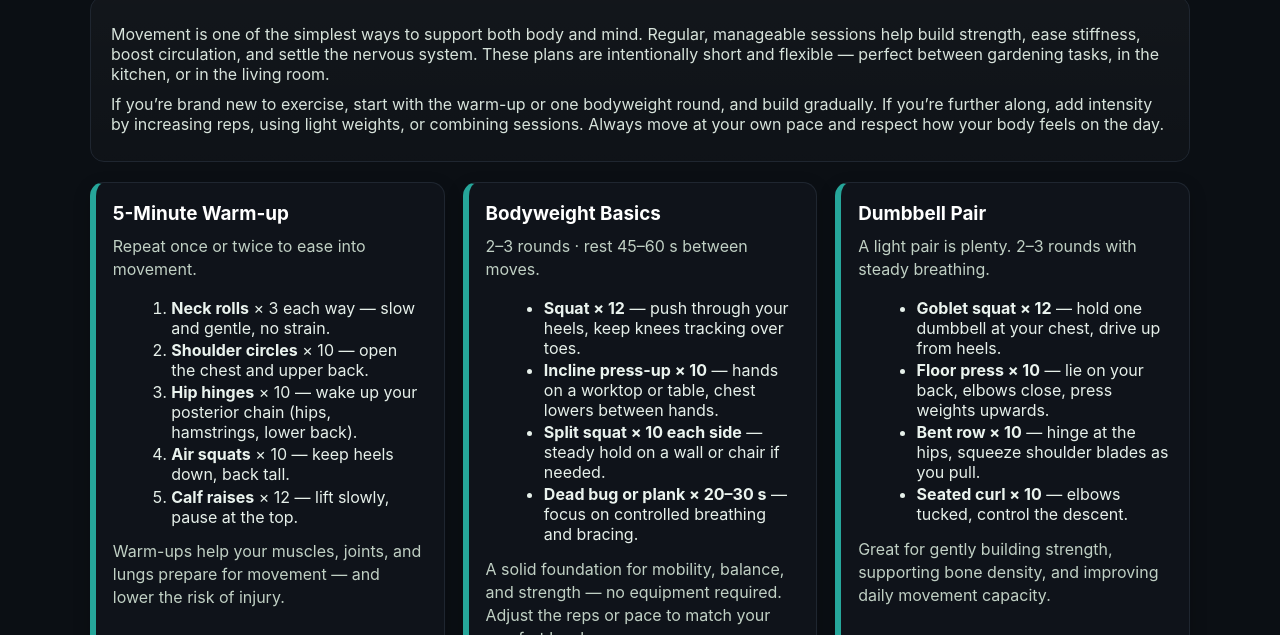
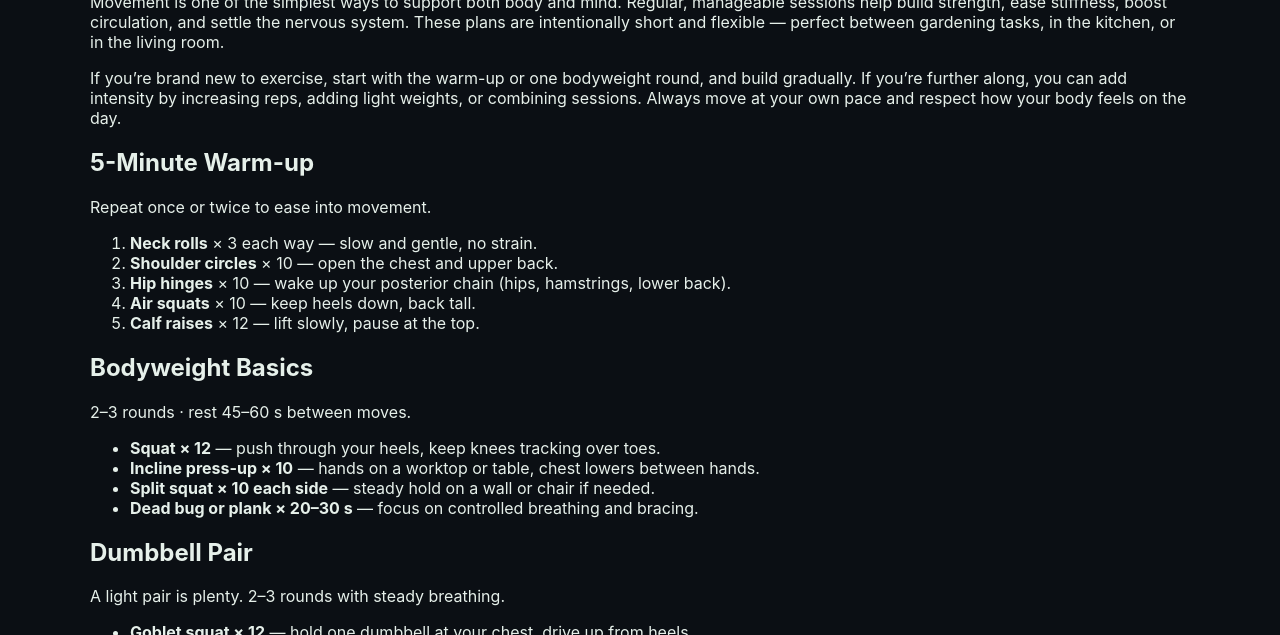
Before and after one commit to grantfitfuel/patchandpot, a Jekyll site: the page built from sites/exercise.html, in a window 1280 px wide and 900 px high, scrolled down 280 px, cut to the strip 265-900 px from the top of the window. Built offline with Jekyll 4.4.1, drawn with Linux system fonts in a browser that asks for light colours; some of the changed text lies outside the part shown.

Commit message:
Update exercise.html

```diff
--- a/sites/exercise.html
+++ b/sites/exercise.html
@@ -1,88 +1,14 @@
 ---
 layout: default
 title: Exercise — Patch & Pot
-description: Short, realistic exercise sessions that fit around life and growing. Gentle warm-ups, bodyweight basics, simple strength with dumbbells, and mindful movement to build energy without overwhelm.
-keywords: exercise, short workouts, bodyweight, dumbbell workout, warm up, cool down, accessible fitness, gentle movement, Patch and Pot, joint-friendly, mobility, home workout
+description: Short, realistic exercise sessions that fit around life and growing. Gentle warm-ups, bodyweight basics, simple strength with dumbbells, flexibility flows, and mindful movement to build energy without overwhelm.
+keywords: exercise, short workouts, bodyweight, dumbbell workout, warm up, cool down, accessible fitness, gentle movement, Patch and Pot, joint-friendly, mobility, home workout, flexibility, stretching
 ---
 
-<!-- Page-only styles (Exercise page only) -->
-<style>
-  :root{
-    --ex-accent: #26A69A;      /* teal accent for Exercise */
-    --ex-accent-dark:#1f8f86;
-  }
-
-  /* HERO: distinct image & crop (top of head + waist visible) */
-  .hero--exercise figure img{
-    height: clamp(380px, 52vh, 540px);
-    object-fit: cover;
-    object-position: center 34%;
-  }
-  @media (max-width: 900px){
-    .hero--exercise figure img{ height: 340px; object-position:center 30%; }
-  }
-
-  /* Intro copy block under hero */
-  .exercise-intro{
-    background: linear-gradient(180deg, rgba(255,255,255,.03), rgba(255,255,255,.015));
-    border: 1px solid var(--stroke);
-    border-radius: 14px;
-    padding: 1.1rem 1.25rem;
-    margin: 1.25rem 0 1.25rem;
-  }
-  .exercise-intro p{ margin:.6rem 0; color:#d7e3db; }
-
-  /* Grid of workout cards */
-  .exercise-grid{
-    display:grid; gap: 18px; align-items:start; margin: 1.25rem 0 2rem;
-  }
-  @media (min-width:700px){  .exercise-grid{ grid-template-columns: repeat(2, minmax(0,1fr)); } }   /* iPad */
-  @media (min-width:1100px){ .exercise-grid{ grid-template-columns: repeat(3, minmax(0,1fr)); } }  /* desktop */
-
-  /* Card with LEFT teal accent */
-  .work-card{
-    background: var(--glass);
-    border: 1px solid var(--stroke);
-    border-left: 6px solid var(--ex-accent);
-    border-radius: 14px;
-    padding: 1.1rem 1.25rem 1.25rem 1.05rem;
-    display:flex; flex-direction:column; height:100%;
-    box-shadow: 0 6px 18px rgba(0,0,0,.20);
-    transition: transform .2s ease, box-shadow .2s ease, border-color .2s ease;
-  }
-  .work-card:hover{
-    transform: translateY(-3px);
-    box-shadow: 0 10px 26px rgba(31,143,134,.33);
-    border-left-color: var(--ex-accent-dark);
-  }
-
-  .work-card h2{ margin:.1rem 0 .5rem; font-size:1.18rem; color:#fff; }
-  .work-card .meta{ color:#c0d0c4; margin:.1rem 0 .55rem; line-height:1.45; }
-  .work-card ul, .work-card ol{ margin:.35rem 0 .6rem 1.15rem; }
-  .work-card li{ margin:.14rem 0; }
-  .work-card strong{ color:#eaf3ee; }
-
-  /* Two-up panel for “Cool Down / Progression / Mindful” on larger screens */
-  .notes-grid{
-    display:grid; gap:18px; margin: 4px 0 2rem;
-  }
-  @media (min-width:900px){ .notes-grid{ grid-template-columns: repeat(3, minmax(0,1fr)); } }
-  .note-card{ composes: work-card; } /* just for readability; will reuse .work-card class */
-
-  /* Mini nav buttons */
-  .mini-nav{ display:flex; gap:.8rem; flex-wrap:wrap; margin: .5rem 0 2rem; }
-  .mini-nav a{
-    background: var(--ex-accent); color:#fff; border-radius:10px;
-    padding:.6rem 1rem; text-decoration:none;
-  }
-  .mini-nav a:hover{ background: var(--ex-accent-dark); }
-</style>
-
 <!-- HERO -->
-<header class="hero hero--exercise" role="banner" aria-label="Exercise hero">
+<header class="hero" role="banner" aria-label="Exercise hero">
   <figure>
-    <!-- Provide this PNG at /img/exercise-hero.png -->
-    <img src="{{ '/img/exercise-hero.png' | relative_url }}" alt="Rolling out a mat and getting moving at home">
+    <img src="/img/exercise-hero.png" alt="Stretching gently in a small garden space">
     <div class="overlay" aria-hidden="true"></div>
   </figure>
   <div class="content">
@@ -96,21 +22,20 @@ keywords: exercise, short workouts, bodyweight, dumbbell workout, warm up, cool
 
 <main class="wrap" role="main">
   <!-- INTRO -->
-  <section class="exercise-intro">
+  <section>
     <p>
       Movement is one of the simplest ways to support both body and mind. Regular, manageable sessions help build strength, ease stiffness, boost circulation, and settle the nervous system.
       These plans are intentionally short and flexible — perfect between gardening tasks, in the kitchen, or in the living room.
     </p>
     <p>
-      If you’re brand new to exercise, start with the warm-up or one bodyweight round, and build gradually. If you’re further along, add intensity by increasing reps, using light weights, or combining sessions.
+      If you’re brand new to exercise, start with the warm-up or one bodyweight round, and build gradually. If you’re further along, you can add intensity by increasing reps, adding light weights, or combining sessions.
       Always move at your own pace and respect how your body feels on the day.
     </p>
   </section>
 
-  <!-- WORKOUTS GRID -->
-  <section class="exercise-grid" aria-label="Workouts">
-    <!-- WARM UP -->
-    <article class="work-card" id="warmup">
+  <!-- WARM UP / MAIN BLOCK -->
+  <section class="grid" aria-label="Exercise templates">
+    <article class="card" id="warmup">
       <h2>5-Minute Warm-up</h2>
       <p class="meta">Repeat once or twice to ease into movement.</p>
       <ol>
@@ -120,11 +45,9 @@ keywords: exercise, short workouts, bodyweight, dumbbell workout, warm up, cool
         <li><strong>Air squats</strong> × 10 — keep heels down, back tall.</li>
         <li><strong>Calf raises</strong> × 12 — lift slowly, pause at the top.</li>
       </ol>
-      <p class="meta">Warm-ups help your muscles, joints, and lungs prepare for movement — and lower the risk of injury.</p>
     </article>
 
-    <!-- BODYWEIGHT -->
-    <article class="work-card" id="bodyweight">
+    <article class="card" id="bodyweight">
       <h2>Bodyweight Basics</h2>
       <p class="meta">2–3 rounds · rest 45–60 s between moves.</p>
       <ul>
@@ -133,11 +56,9 @@ keywords: exercise, short workouts, bodyweight, dumbbell workout, warm up, cool
         <li><strong>Split squat × 10 each side</strong> — steady hold on a wall or chair if needed.</li>
         <li><strong>Dead bug or plank × 20–30 s</strong> — focus on controlled breathing and bracing.</li>
       </ul>
-      <p class="meta">A solid foundation for mobility, balance, and strength — no equipment required. Adjust the reps or pace to match your comfort level.</p>
     </article>
 
-    <!-- DUMBBELLS -->
-    <article class="work-card" id="dumbbells">
+    <article class="card" id="dumbbells">
       <h2>Dumbbell Pair</h2>
       <p class="meta">A light pair is plenty. 2–3 rounds with steady breathing.</p>
       <ul>
@@ -146,13 +67,26 @@ keywords: exercise, short workouts, bodyweight, dumbbell workout, warm up, cool
         <li><strong>Bent row × 10</strong> — hinge at the hips, squeeze shoulder blades as you pull.</li>
         <li><strong>Seated curl × 10</strong> — elbows tucked, control the descent.</li>
       </ul>
-      <p class="meta">Great for gently building strength, supporting bone density, and improving daily movement capacity.</p>
+    </article>
+
+    <!-- FLEXIBILITY -->
+    <article class="card" id="flexibility">
+      <h2>Flexibility Flow</h2>
+      <p class="meta">Gentle mobility & stretches · 5–8 minutes.</p>
+      <ul>
+        <li><strong>Cat–Cow stretch × 5</strong> — loosen spine and shoulders.</li>
+        <li><strong>Standing side reach × 8</strong> — lengthen through the waist.</li>
+        <li><strong>Seated twist × 5 each side</strong> — gentle spinal rotation.</li>
+        <li><strong>Forward fold hold × 20 s</strong> — release hamstrings and back.</li>
+        <li><strong>Ankle rolls × 10</strong> — ease lower legs and feet.</li>
+      </ul>
+      <p class="meta">Perfect on recovery days or after gardening to keep joints supple.</p>
     </article>
   </section>
 
-  <!-- NOTES (cool down / progression / mindful) -->
-  <section class="notes-grid" aria-label="Notes and guidance">
-    <article class="work-card">
+  <!-- COOL DOWN + PROGRESSION -->
+  <section class="grid" aria-label="Cool down and progression notes">
+    <article class="card">
       <h2>Cool Down (2–3 mins)</h2>
       <p class="meta">Slow nasal breathing · calf/quad/hamstring stretch 20–30 s each side.</p>
       <ul>
@@ -161,32 +95,32 @@ keywords: exercise, short workouts, bodyweight, dumbbell workout, warm up, cool
         <li>Seated or standing calf stretch</li>
         <li>Shoulder and chest opening</li>
       </ul>
-      <p class="meta">Cool-down helps your heart rate settle and reduces post-exercise soreness.</p>
     </article>
 
-    <article class="work-card">
+    <article class="card">
       <h2>Progression</h2>
-      <p class="meta">Start small and build. Try adding:</p>
       <ul>
         <li>+1 rep per week on each exercise</li>
         <li>One extra round of the same set</li>
         <li>Heavier dumbbells when ready</li>
         <li>A longer plank or slower tempo</li>
       </ul>
-      <p class="meta">Progress doesn’t need to be huge. Tiny, regular steps add up over months.</p>
     </article>
 
-    <article class="work-card">
+    <article class="card">
       <h2>Mindful Movement</h2>
-      <p class="meta">Movement can be a reset. Some days you’ll have energy, some days you won’t — that’s okay. Even 3 minutes of light stretching, a slow walk, or deep breathing still counts.</p>
-      <p class="meta">Coming soon: printable cards, timers, joint-friendly swaps, and short videos for each move.</p>
+      <p class="meta">
+        Movement can be a reset. Some days you’ll have energy, some days you won’t — that’s okay. Even 3 minutes of light stretching, a slow walk, or deep breathing still counts.
+      </p>
+      <p class="meta">
+        Coming soon: printable cards, timers, joint-friendly swaps, and short videos for each move.
+      </p>
     </article>
   </section>
 
-  <!-- EXPLORATION NAV -->
   <nav class="mini-nav" aria-label="Explore exercise">
-    <a href="{{ '/ideas.html'   | relative_url }}">Ideas</a>
-    <a href="{{ '/guides/index.html' | relative_url }}">Guides</a>
-    <a href="{{ '/index.html'   | relative_url }}">Home</a>
+    <a href="/ideas.html">Ideas</a>
+    <a href="/guides/index.html">Guides</a>
+    <a href="/index.html">Home</a>
   </nav>
 </main>
```
